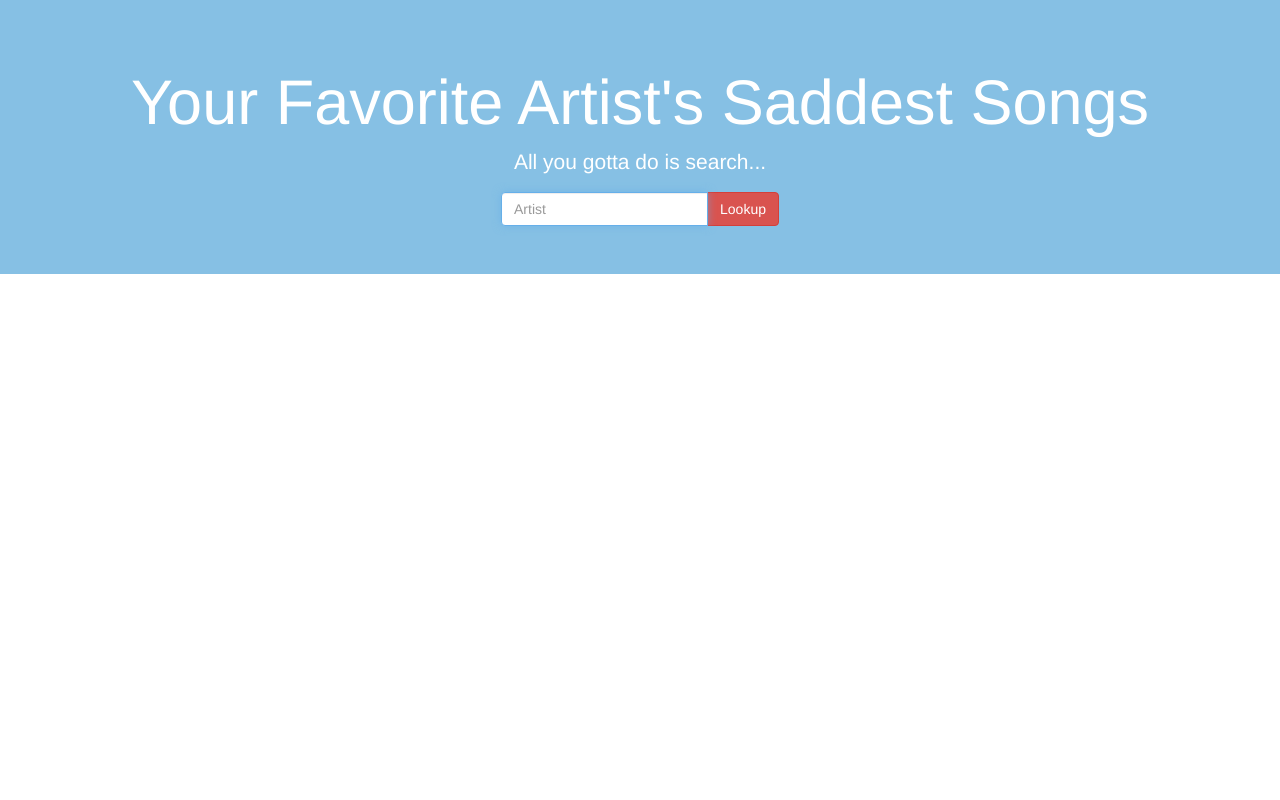
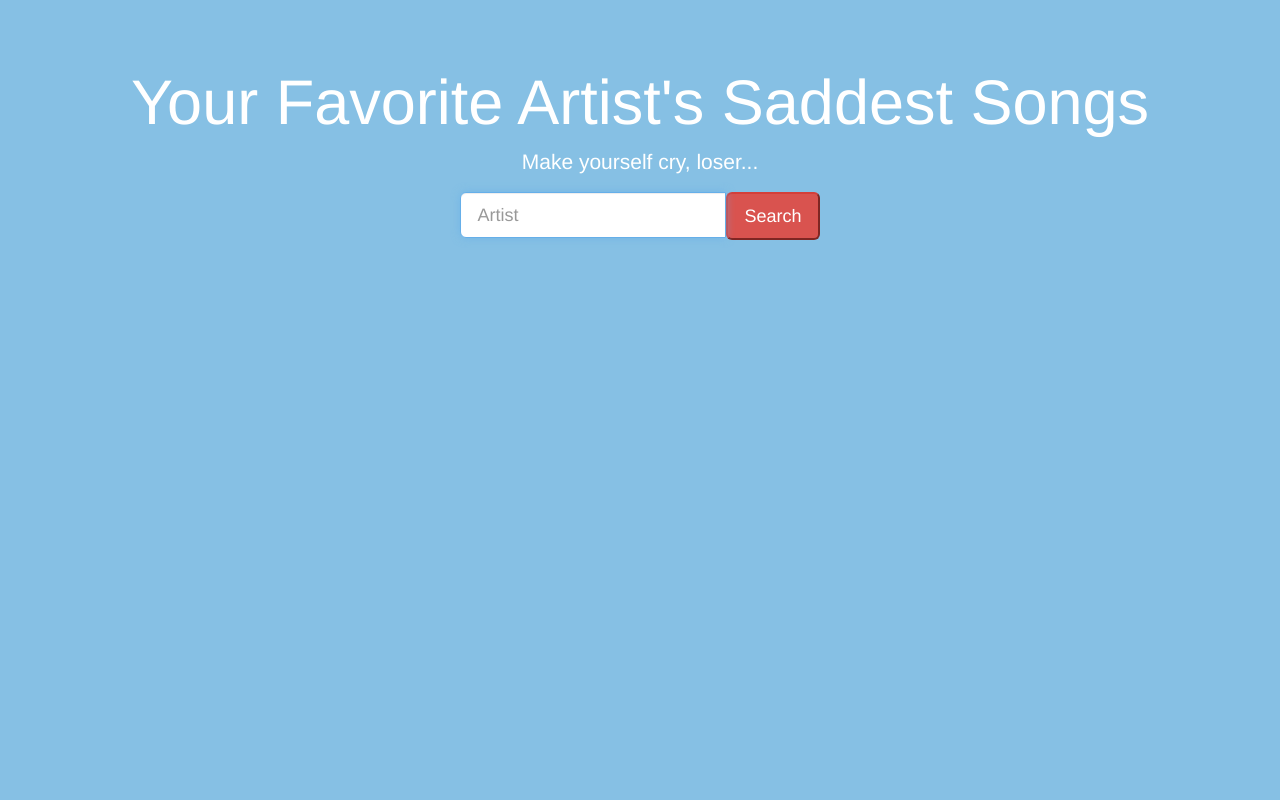
Before and after one commit to colbeezy/saddest-songs, a Flask app: page / in a window 1280 px wide. Run offline with Flask 2, Linux system fonts and the light colour scheme; some libraries are stand-ins or nearby versions.

Commit message:
Improve UX and UI

```diff
--- a/static/styles.css
+++ b/static/styles.css
@@ -2,3 +2,17 @@
     background-color: #86c0e4;
     color: #ffffff;
 }
+
+.home-bg {
+    background-color: #86c0e4;
+}
+
+html, body {
+    height: 100%;
+    background-color: #86c0e4;
+}
+
+.table {
+    background-color: #ffffff;
+    margin: 0;
+}
--- a/templates/artist-lookup.html
+++ b/templates/artist-lookup.html
@@ -1,5 +1,5 @@
 {% extends "layout.html" %}
 
 {% block main %}
-
+<div class="home-bg"></div>
 {% endblock %}
--- a/templates/layout.html
+++ b/templates/layout.html
@@ -18,12 +18,12 @@
     <body>
         <div class="jumbotron text-center">
                 <h1>Your Favorite Artist's Saddest Songs</h1>
-                <p>All you gotta do is search...</p>
+                <p>Make yourself cry, loser...</p>
                 <form class="form-inline" action="/" method="post">
                     <div class="input-group">
-                        <input autocomplete="off" autofocus class="form-control" name="artist" placeholder="Artist" type="text"/>
+                        <input autocomplete="off" autofocus class="form-control input-lg" name="artist" placeholder="Artist" type="text"/>
                         <div class="input-group-btn">
-                            <button class="btn btn-danger" type="submit">Lookup</button>
+                            <button class="btn-lg btn-danger" type="submit">Search</button>
                         </div>
                     </div>
                 </form>
--- a/templates/results.html
+++ b/templates/results.html
@@ -5,15 +5,17 @@
     <table class=table>
         <thead class="thead-dark">
             <tr>
+                <th scope="col">Ranking</th>
                 <th scope="col">Track</th>
-                <th scope="col">Positivity Score</th>
+                <th scope="col">Sadness Score</th>
             </tr>
         </thead>
         <tbody>
             {% for i, t in namesAndVales %}
             <tr>
+                <th scope="row">{{loop.index}}</th>
                 <td>{{i}}</td>
-                <td>{{t}}%</td>
+                <td>{{100-t}}%</td>
            </tr>
            {% endfor %}
         </tbody>
```
